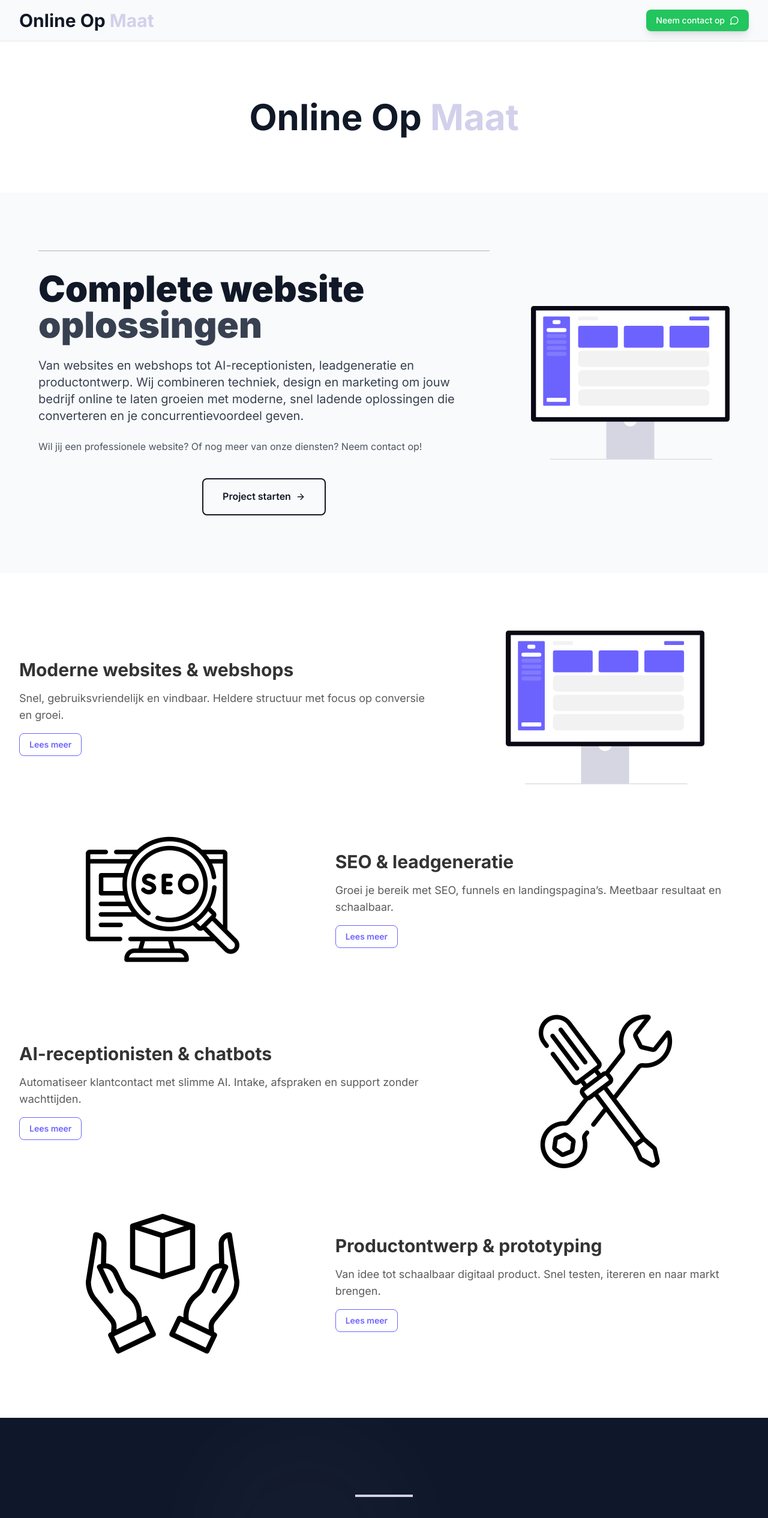
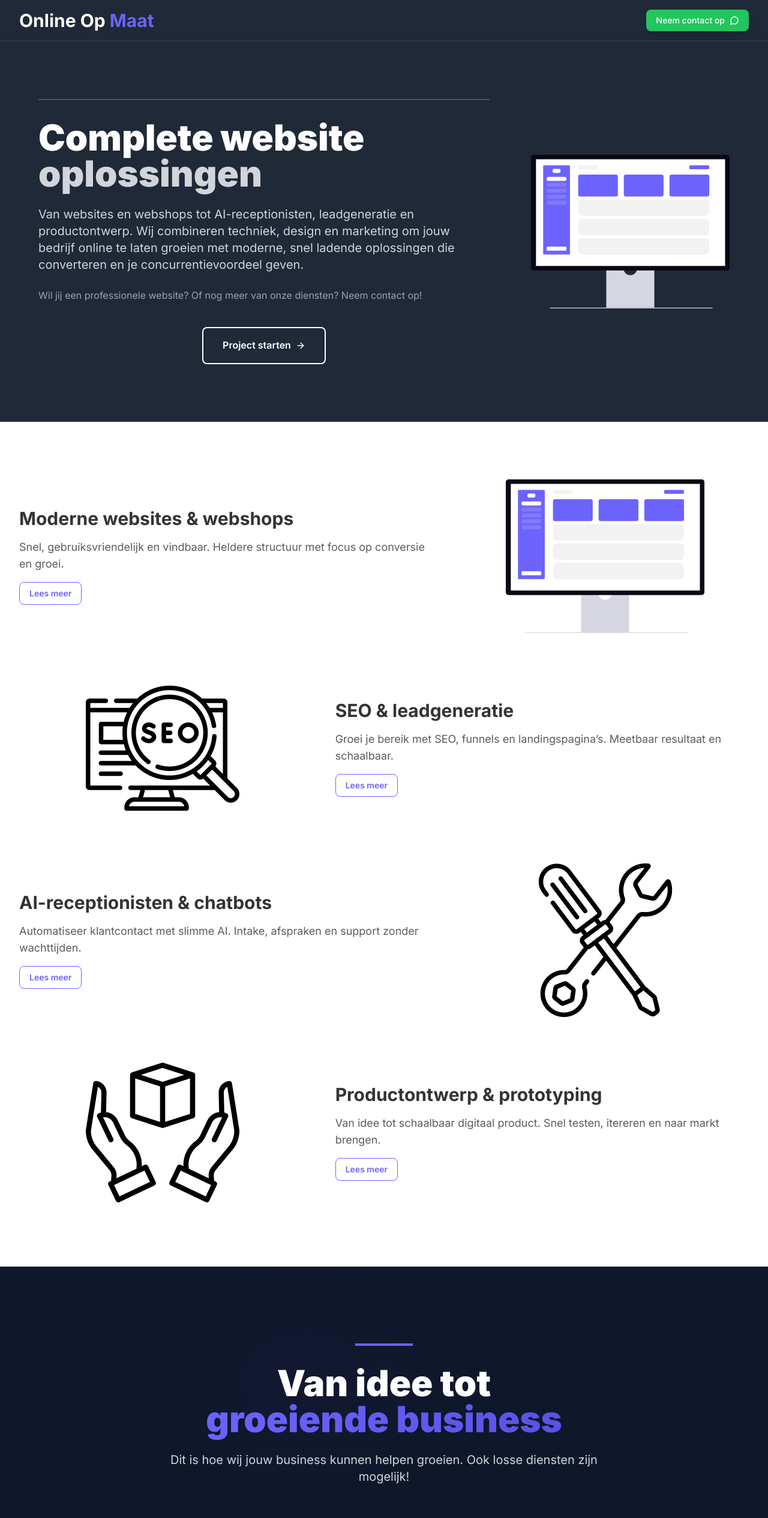
Before and after one commit to Jntvanlanschot/Portfolio-website, a Next.js app: page / in a window 1280 px wide. Shown: the top 2530 px of the page at 60% size. Built offline with nearby package versions, Linux system fonts and the light colour scheme.

Commit message:
Remove top title, change accent to #6c63ff, dark grey header/services

```diff
--- a/src/app/globals.css
+++ b/src/app/globals.css
@@ -18,7 +18,7 @@
 
 @layer components {
   .btn-primary {
-    @apply bg-gradient-to-r from-[#d2d0eb] to-[#c4c1e0] hover:from-[#d2d0eb] hover:to-[#b5b2d5] text-white font-medium px-6 py-3 rounded-lg transition-all duration-300 shadow-lg hover:shadow-[#d2d0eb]/25;
+    @apply bg-gradient-to-r from-[#6c63ff] to-[#5a52e6] hover:from-[#6c63ff] hover:to-[#4c44cc] text-white font-medium px-6 py-3 rounded-lg transition-all duration-300 shadow-lg hover:shadow-[#6c63ff]/25;
   }
 
   .btn-secondary {
@@ -46,7 +46,7 @@
   }
 
   .glow-text {
-    @apply bg-gradient-to-r from-[#d2d0eb] to-[#c4c1e0] bg-clip-text text-transparent;
+    @apply bg-gradient-to-r from-[#6c63ff] to-[#5a52e6] bg-clip-text text-transparent;
   }
 
   .card-dark {
--- a/src/app/page.tsx
+++ b/src/app/page.tsx
@@ -8,17 +8,6 @@ import ContactForm from '@/components/ContactForm'
 export default function Home() {
   return (
     <>
-      {/* Top title section replacing the removed Hero */}
-      <section className="section-padding bg-white">
-        <div className="container-custom">
-          <div className="text-center">
-            <h1 className="text-4xl md:text-6xl font-bold text-gray-900 leading-tight">
-              Online Op{' '}
-              <span className="text-[#d2d0eb]">Maat</span>
-            </h1>
-          </div>
-        </div>
-      </section>
       <ServicesGrid />
       <FeatureShowcase />
       <Roadmap />
--- a/src/components/ContactForm.tsx
+++ b/src/components/ContactForm.tsx
@@ -223,7 +223,7 @@ const ContactForm = () => {
                       ? 'bg-green-50 text-green-700 border border-green-200'
                       : status.type === 'error'
                       ? 'bg-red-50 text-red-700 border border-red-200'
-                      : 'bg-[#d2d0eb]/10 text-[#d2d0eb] border border-[#d2d0eb]/30'
+                      : 'bg-[#6c63ff]/10 text-[#6c63ff] border border-[#6c63ff]/30'
                   }`}
                 >
                   {status.type === 'success' ? (
--- a/src/components/Header.tsx
+++ b/src/components/Header.tsx
@@ -4,14 +4,14 @@ import { MessageCircle } from 'lucide-react'
 
 const Header = () => {
   return (
-    <header className="bg-gray-50 border-b border-gray-200 sticky top-0 z-50">
+    <header className="bg-gray-800 border-b border-gray-700 sticky top-0 z-50">
       <div className="container-custom">
         <div className="flex items-center justify-between py-4">
           {/* Logo/Title */}
           <div className="flex items-center">
-            <h1 className="text-2xl md:text-3xl font-bold text-gray-900 leading-tight">
+            <h1 className="text-2xl md:text-3xl font-bold text-white leading-tight">
               Online Op{' '}
-              <span className="text-[#d2d0eb]">Maat</span>
+              <span className="text-[#6c63ff]">Maat</span>
             </h1>
           </div>
 
--- a/src/components/Roadmap.tsx
+++ b/src/components/Roadmap.tsx
@@ -8,27 +8,27 @@ const Roadmap = () => {
     {
       title: "1. Bouw de basis",
       description: "Website of webshop, modern en snel met alles wat jij nodig hebt om te starten",
-      bgColor: "bg-[#d2d0eb]"
+      bgColor: "bg-[#6c63ff]"
     },
     {
       title: "2. Groei je bereik",
       description: "Wij zorgen voor meer vindbaarheid via SEO en slimme marketing",
-      bgColor: "bg-[#c4c1e0]"
+      bgColor: "bg-[#5a52e6]"
     },
     {
       title: "3. Breid uit met slimme tools",
       description: "We voegen slimme AI tools toe om alles in jouw business te automatiseren. Denk aan AI receptionist, chatbots en afspraken inplannen",
-      bgColor: "bg-[#b5b2d5]"
+      bgColor: "bg-[#4c44cc]"
     },
     {
       title: "4. Verbeter je marketing en productontwerp ",
       description: "We passen AI Marketing en Productontwerp toe om je business te verbeteren",
-      bgColor: "bg-[#d2d0eb]"
+      bgColor: "bg-[#6c63ff]"
     },
     {
       title: "5. Groei verder met data",
       description: "Inzichten in de data om hogere leadconversies te bereiken",
-      bgColor: "bg-[#c4c1e0]"
+      bgColor: "bg-[#5a52e6]"
     }
   ]
 
@@ -36,8 +36,8 @@ const Roadmap = () => {
     <section id="roadmap" className="py-24 md:py-32 relative overflow-hidden bg-slate-900">
       {/* Background gradients */}
       <div className="absolute inset-0">
-        <div className="absolute top-0 left-1/4 w-96 h-96 bg-gradient-to-r from-[#d2d0eb]/5 to-[#c4c1e0]/5 rounded-full opacity-50 blur-3xl"></div>
-        <div className="absolute bottom-0 right-1/4 w-96 h-96 bg-gradient-to-r from-[#c4c1e0]/5 to-[#b5b2d5]/5 rounded-full opacity-50 blur-3xl"></div>
+        <div className="absolute top-0 left-1/4 w-96 h-96 bg-gradient-to-r from-[#6c63ff]/5 to-[#5a52e6]/5 rounded-full opacity-50 blur-3xl"></div>
+        <div className="absolute bottom-0 right-1/4 w-96 h-96 bg-gradient-to-r from-[#5a52e6]/5 to-[#4c44cc]/5 rounded-full opacity-50 blur-3xl"></div>
       </div>
 
       <div className="container-custom relative z-10">
@@ -48,10 +48,10 @@ const Roadmap = () => {
           viewport={{ once: true }}
           className="text-center mb-20"
         >
-          <div className="w-24 h-1 bg-[#d2d0eb] mx-auto mb-8"></div>
+          <div className="w-24 h-1 bg-[#6c63ff] mx-auto mb-8"></div>
           <h2 className="text-4xl md:text-5xl lg:text-6xl font-black text-white mb-6 leading-tight">
             Van idee tot<br />
-            <span className="bg-gradient-to-r from-[#d2d0eb] to-[#c4c1e0] bg-clip-text text-transparent">
+            <span className="bg-gradient-to-r from-[#6c63ff] to-[#5a52e6] bg-clip-text text-transparent">
               groeiende business
             </span>
           </h2>
@@ -71,7 +71,7 @@ const Roadmap = () => {
               className="relative group"
             >
               <div className="text-center">
-                <div className={`w-24 h-24 mx-auto mb-8 ${step.bgColor} rounded-full flex items-center justify-center text-white relative group-hover:scale-110 transition-all duration-300 shadow-lg shadow-[#d2d0eb]/25`}>
+                <div className={`w-24 h-24 mx-auto mb-8 ${step.bgColor} rounded-full flex items-center justify-center text-white relative group-hover:scale-110 transition-all duration-300 shadow-lg shadow-[#6c63ff]/25`}>
                   {/* Custom Images for Steps 2, 3, 4 */}
                   {index === 1 && (
                     <Image
@@ -117,17 +117,17 @@ const Roadmap = () => {
                     </svg>
                   )}
 
-                  <div className="absolute inset-0 bg-[#d2d0eb] rounded-full opacity-0 group-hover:opacity-20 blur-xl transition-opacity duration-300"></div>
+                  <div className="absolute inset-0 bg-[#6c63ff] rounded-full opacity-0 group-hover:opacity-20 blur-xl transition-opacity duration-300"></div>
                 </div>
 
-                <div className="bg-white/10 backdrop-blur-sm border border-[#d2d0eb]/20 rounded-2xl p-8 group-hover:border-[#d2d0eb]/40 transition-all duration-300 group-hover:-translate-y-2 h-full">
-                  <h3 className="text-xl font-bold text-[#d2d0eb] mb-4 leading-tight">{step.title}</h3>
+                <div className="bg-white/10 backdrop-blur-sm border border-[#6c63ff]/20 rounded-2xl p-8 group-hover:border-[#6c63ff]/40 transition-all duration-300 group-hover:-translate-y-2 h-full">
+                  <h3 className="text-xl font-bold text-[#6c63ff] mb-4 leading-tight">{step.title}</h3>
                   <p className="text-gray-300 text-base leading-relaxed">{step.description}</p>
                 </div>
               </div>
 
               {index < steps.length - 1 && (
-                <div className="hidden md:block absolute top-10 left-full w-8 h-0.5 bg-[#d2d0eb] opacity-60"></div>
+                <div className="hidden md:block absolute top-10 left-full w-8 h-0.5 bg-[#6c63ff] opacity-60"></div>
               )}
             </motion.div>
           ))}
@@ -141,7 +141,7 @@ const Roadmap = () => {
           className="text-center mt-16"
         >
           <div className="max-w-4xl mx-auto">
-            <div className="bg-white/5 backdrop-blur-sm border border-[#d2d0eb]/20 rounded-2xl p-12">
+            <div className="bg-white/5 backdrop-blur-sm border border-[#6c63ff]/20 rounded-2xl p-12">
               <h3 className="text-3xl md:text-4xl font-bold text-white mb-6">
                 Klaar om te starten?
               </h3>
@@ -151,13 +151,13 @@ const Roadmap = () => {
               <div className="flex flex-col sm:flex-row gap-4 justify-center">
                 <a
                   href="#contact"
-                  className="inline-flex items-center px-8 py-4 bg-[#d2d0eb] hover:bg-[#c4c1e0] text-white font-semibold rounded-lg transition-all duration-300 shadow-lg"
+                  className="inline-flex items-center px-8 py-4 bg-[#6c63ff] hover:bg-[#5a52e6] text-white font-semibold rounded-lg transition-all duration-300 shadow-lg"
                 >
                   Start je project
                 </a>
                 <a
                   href="#cases"
-                  className="inline-flex items-center px-8 py-4 border-2 border-[#d2d0eb] text-[#d2d0eb] hover:bg-[#d2d0eb] hover:text-white font-semibold rounded-lg transition-all duration-300"
+                  className="inline-flex items-center px-8 py-4 border-2 border-[#6c63ff] text-[#6c63ff] hover:bg-[#6c63ff] hover:text-white font-semibold rounded-lg transition-all duration-300"
                 >
                   Bekijk onze cases
                 </a>
--- a/src/components/ServicesGrid.tsx
+++ b/src/components/ServicesGrid.tsx
@@ -16,7 +16,7 @@ const iconMap = {
 
 const ServicesGrid = () => {
   return (
-    <section id="diensten" className="section-padding bg-gray-50">
+    <section id="diensten" className="section-padding bg-gray-800">
       <div className="container-custom">
         <motion.div
           initial={{ opacity: 0, y: 30 }}
@@ -28,26 +28,26 @@ const ServicesGrid = () => {
           <div className="grid grid-cols-1 lg:grid-cols-3 gap-12 items-center">
             {/* Left side - Title and content */}
             <div className="lg:col-span-2 space-y-6">
-              <div className="w-full h-0.5 bg-gray-300 mb-8"></div>
-              <h2 className="text-4xl md:text-5xl lg:text-6xl font-black text-gray-900 leading-tight">
+              <div className="w-full h-0.5 bg-gray-600 mb-8"></div>
+              <h2 className="text-4xl md:text-5xl lg:text-6xl font-black text-white leading-tight">
                 Complete website<br />
-                <span className="text-gray-700">oplossingen</span>
+                <span className="text-gray-300">oplossingen</span>
               </h2>
 
-              <p className="text-lg md:text-xl text-gray-700 leading-relaxed">
+              <p className="text-lg md:text-xl text-gray-300 leading-relaxed">
                 Van websites en webshops tot AI-receptionisten, leadgeneratie en productontwerp.
                 Wij combineren techniek, design en marketing om jouw bedrijf online te laten groeien
                 met moderne, snel ladende oplossingen die converteren en je concurrentievoordeel geven.
               </p>
 
-              <p className="text-base text-gray-600 leading-relaxed">
+              <p className="text-base text-gray-400 leading-relaxed">
                 Wil jij een professionele website? Of nog meer van onze diensten? Neem contact op!
               </p>
 
               <div className="flex justify-center pt-4">
                 <Link
                   href="/contact"
-                  className="inline-flex items-center px-8 py-4 border-2 border-gray-900 text-gray-900 hover:bg-gray-900 hover:text-white font-semibold rounded-lg transition-all duration-300"
+                  className="inline-flex items-center px-8 py-4 border-2 border-white text-white hover:bg-white hover:text-gray-900 font-semibold rounded-lg transition-all duration-300"
                 >
                   Project starten
                   <ArrowRight className="ml-2 h-4 w-4" />
```
Also changed, not shown: src/components/About.tsx (+4 -4 lines).
